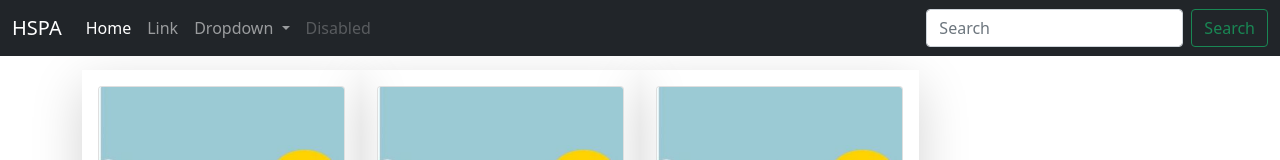
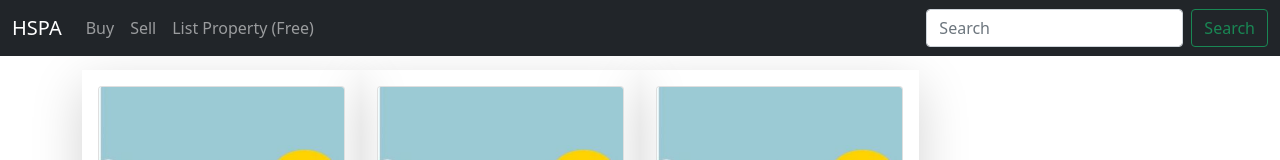
Before and after one commit to anxhelinazhuri/Angular, an Angular app: page / in a window 1280 px wide. Shown: the top 160 px of the page. Built offline with nearby package versions, Linux system fonts and the light colour scheme.

Commit message:
Add add-property component

```diff
--- a/src/app/app.module.ts
+++ b/src/app/app.module.ts
@@ -8,13 +8,15 @@ import {PropertyCardComponent} from './property/property-card/property-card.comp
 import { PropertyListComponent } from './property/property-list/property-list.component';
 import { NavBarComponent } from './nav-bar/nav-bar.component';
 import { HousingService} from './services/housing.service';
+import { AddPropertyComponent } from './property/add-property/add-property.component';
 
 @NgModule({
   declarations: [
     AppComponent,
     PropertyCardComponent,
     PropertyListComponent,
-    NavBarComponent
+    NavBarComponent,
+    AddPropertyComponent,
   ],
   imports: [
     BrowserModule,
--- a/src/app/nav-bar/nav-bar.component.html
+++ b/src/app/nav-bar/nav-bar.component.html
@@ -7,24 +7,13 @@
     <div class="collapse navbar-collapse" id="navbarSupportedContent">
       <ul class="navbar-nav me-auto mb-2 mb-lg-0">
         <li class="nav-item">
-          <a class="nav-link active" aria-current="page" href="#">Home</a>
+          <a class="nav-link" href="/">Buy</a>
         </li>
         <li class="nav-item">
-          <a class="nav-link" href="#">Link</a>
-        </li>
-        <li class="nav-item dropdown">
-          <a class="nav-link dropdown-toggle" href="#" id="navbarDropdown" role="button" data-bs-toggle="dropdown" aria-expanded="false">
-            Dropdown
-          </a>
-          <ul class="dropdown-menu" aria-labelledby="navbarDropdown">
-            <li><a class="dropdown-item" href="#">Action</a></li>
-            <li><a class="dropdown-item" href="#">Another action</a></li>
-            <li><hr class="dropdown-divider"></li>
-            <li><a class="dropdown-item" href="#">Something else here</a></li>
-          </ul>
+          <a class="nav-link" href="/">Sell</a>
         </li>
         <li class="nav-item">
-          <a class="nav-link disabled" href="#" tabindex="-1" aria-disabled="true">Disabled</a>
+          <a class="nav-link" href="/">List Property (Free)</a>
         </li>
       </ul>
       <form class="d-flex">
--- /dev/null
+++ b/src/app/property/add-property/add-property.component.html
@@ -0,0 +1 @@
+<p>add-property works!</p>
--- /dev/null
+++ b/src/app/property/add-property/add-property.component.ts
@@ -0,0 +1,15 @@
+import { Component, OnInit } from '@angular/core';
+
+@Component({
+  selector: 'app-add-property',
+  templateUrl: './add-property.component.html',
+  styleUrls: ['./add-property.component.css']
+})
+export class AddPropertyComponent implements OnInit {
+
+  constructor() { }
+
+  ngOnInit(): void {
+  }
+
+}
```
Also changed, not shown: src/app/property/add-property/add-property.component.css (added), 1 other file (tests, documents, lock files or other folders).
